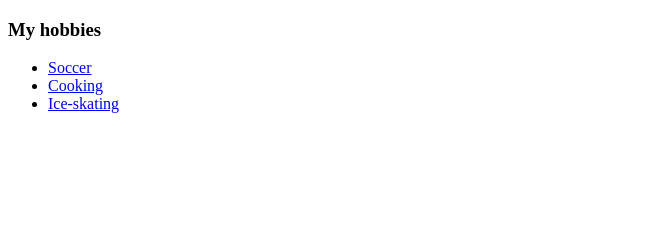
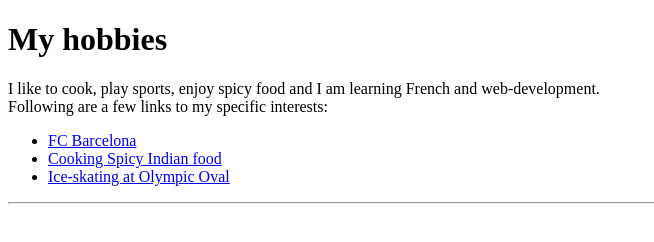
Before and after one commit to ayushmalik118/personalWebsite, a plain HTML site: page hobbies.html in a window 1280 px wide. Shown: the whole page, without its empty margins (0-654 px from the left). Drawn offline with Linux system fonts and the light colour scheme.

Commit message:
Update hobbies.html

```diff
--- a/hobbies.html
+++ b/hobbies.html
@@ -4,15 +4,20 @@
     <meta charset="utf-8">
     <title> My hobbies </title>
   </head>
+  <link rel="stylesheet" href="css/styles.css">
   <body>
-    <h3>My hobbies </h3>
+    <h1 class='hob_head'>My hobbies </h1>
     <!-- Ul : unordered list with each point in li: list item-->
+    <p>
+      I like to cook, play sports, enjoy spicy food and I am learning French and web-development. <br> Following are a few links to my specific interests:
+    </p>
     <ul>
 
-      <li><a href="https://www.fcbarcelona.com/en/">Soccer</a> </li>
-      <li><a href="https://www.delish.com/cooking/g1899/simply-indian-recipes/">Cooking</a>  </li>
-      <li><a href="https://godinos.com/facilities/olympic-oval/6">Ice-skating</a>  </li>
+      <li><a href="https://www.fcbarcelona.com/en/">FC Barcelona</a>  </li>
+      <li><a href="https://www.delish.com/cooking/g1899/simply-indian-recipes/">Cooking Spicy Indian food</a></li>
+      <li><a href="https://godinos.com/facilities/olympic-oval/6">Ice-skating at Olympic Oval</a></li>
 
     </ul>
+    <hr>
   </body>
 </html>
```
